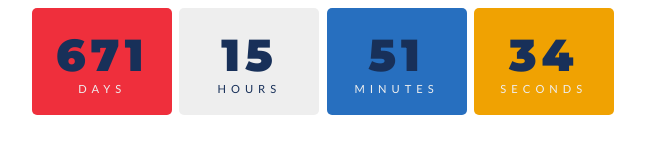
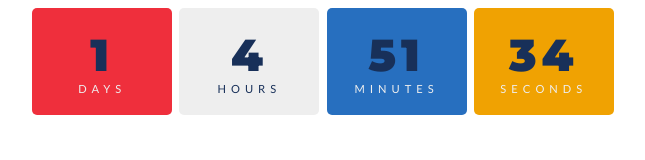
Before and after one commit to kristenjy99/notion, a plain HTML site: page index.html in a window 1280 px wide. Shown: the whole page, without its empty margins (317-962 px from the left). Drawn offline with Linux system fonts and the light colour scheme.

Commit message:
Update index.html

```diff
--- a/index.html
+++ b/index.html
@@ -103,7 +103,7 @@ body{
 </body>
 <script>
     const year = new Date().getFullYear();
-const myDate = new Date('Oct 15, 2024 00:00:00');
+const myDate = new Date('Dec 14, 2022 13:00:00');
 console.log(myDate);
 
 // countdown
```
